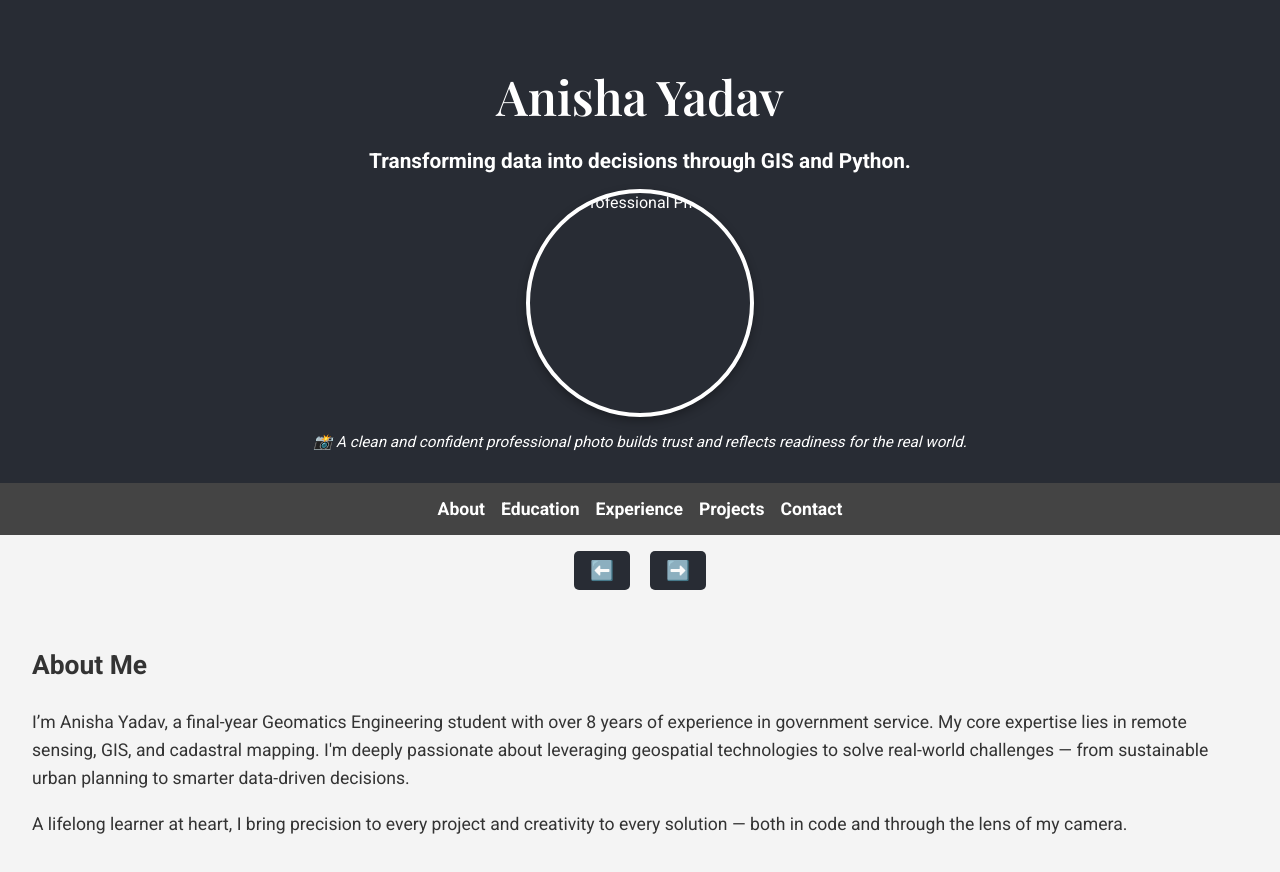
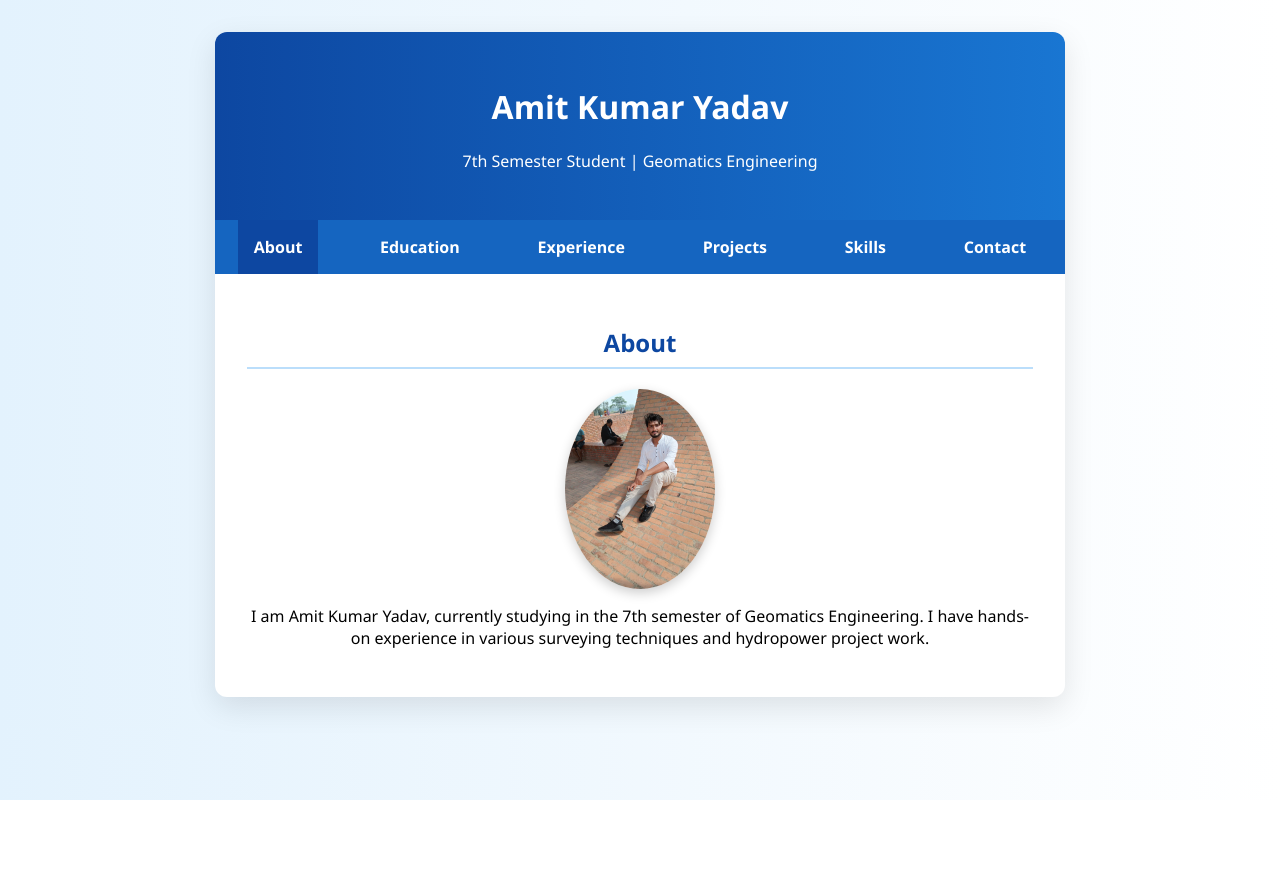
Before and after one commit to Amityadav127/Portfolio, a plain HTML site: page index.html in a window 1280 px wide. Both pictures are taken after a click on the link "About". After the commit the page ends 800 px from the top, so only its background shows below. Drawn offline with nearby package versions, Linux system fonts and the light colour scheme.

Commit message:
Add files via upload

```diff
--- a/index.html
+++ b/index.html
@@ -2,218 +2,259 @@
 <html lang="en">
 <head>
   <meta charset="UTF-8" />
-  <meta name="viewport" content="width=device-width, initial-scale=1.0" />
-  <title>Anisha Yadav Portfolio</title>
+  <meta name="viewport" content="width=device-width, initial-scale=1.0"/>
+  <title>Amit Kumar Yadav - Portfolio</title>
   <style>
-    @import url('https://fonts.googleapis.com/css2?family=Playfair+Display:wght@600&family=Roboto:wght@300;400;700&display=swap');
+    body {
+      font-family: 'Segoe UI', Tahoma, Geneva, Verdana, sans-serif;
+      margin: 0;
+      padding: 0;
+      background: linear-gradient(to right, #e3f2fd, #ffffff);
+      display: flex;
+      flex-direction: column;
+      align-items: center;
+    }
 
-    body {
+    .container {
+      max-width: 850px;
+      width: 100%;
+      background: white;
+      box-shadow: 0 10px 30px rgba(0,0,0,0.1);
+      margin: 2rem;
+      border-radius: 12px;
+      overflow: hidden;
+    }
+
+    header {
+      background: linear-gradient(to right, #0d47a1, #1976d2);
+      color: white;
+      text-align: center;
+      padding: 2rem 1rem;
+    }
+
+    nav {
+      background-color: #1565c0;
+    }
+
+    nav ul {
+      list-style: none;
+      display: flex;
+      justify-content: space-around;
+      padding: 0;
       margin: 0;
-      font-family: 'Roboto', sans-serif;
-      background: #f4f4f4;
-      color: #333;
     }
-    header {
-      background: #282c34;
-      color: white;
-      padding: 2rem;
-      text-align: center;
-    }
-    header h1 {
-      font-family: 'Playfair Display', serif;
-      font-size: 3rem;
-      margin-bottom: 0.5rem;
-    }
-    header p.tagline {
-      font-size: 1.3rem;
-      font-weight: bold;
-      margin-bottom: 1rem;
-    }
-    header p.photo-note {
-      font-size: 0.95rem;
-      max-width: 700px;
-      margin: 1rem auto 0;
-      font-style: italic;
-    }
-    .profile-pics {
-      display: flex;
-      justify-content: center;
-      margin-top: 1rem;
-    }
-    .profile-pics img {
-      height: 220px;
-      width: 220px;
-      border-radius: 50%;
-      object-fit: cover;
-      border: 4px solid white;
-      box-shadow: 0 4px 10px rgba(0, 0, 0, 0.3);
-    }
-    nav {
-      display: flex;
-      justify-content: center;
-      gap: 1rem;
-      background: #444;
-      padding: 1rem;
-    }
-    nav a {
+
+    nav ul li a {
       color: white;
       text-decoration: none;
+      padding: 1rem;
+      display: block;
       font-weight: bold;
-      cursor: pointer;
-      font-size: 1.1rem;
+      transition: background 0.3s;
     }
+
+    nav ul li a:hover,
+    nav ul li a.active {
+      background-color: #0d47a1;
+    }
+
     section {
       display: none;
       padding: 2rem;
-      font-size: 1.1rem;
-      line-height: 1.6;
     }
+
     section.active {
       display: block;
     }
-    .arrow-nav {
+
+    h2 {
       text-align: center;
-      margin-top: 1rem;
+      color: #0d47a1;
+      border-bottom: 2px solid #bbdefb;
+      padding-bottom: 0.5rem;
     }
-    .arrow-nav button {
-      margin: 0 0.5rem;
-      padding: 0.5rem 1rem;
-      font-size: 1.2rem;
-      cursor: pointer;
-      background-color: #282c34;
+
+    .profile-pic {
+      max-width: 150px;
+      border-radius: 50%;
+      display: block;
+      margin: 0 auto 1rem;
+      box-shadow: 0 4px 12px rgba(0,0,0,0.2);
+    }
+
+    .skills ul, .education ul, .experience ul {
+      list-style: none;
+      padding: 0;
+      margin: 0;
+    }
+
+    .skills ul li, .education ul li, .experience ul li {
+      margin: 8px 0;
+      padding: 8px;
+      background-color: #e3f2fd;
+      border-radius: 6px;
+    }
+
+    .experience-images {
+      text-align: center;
+    }
+
+    .experience-images img {
+      max-width: 90%;
+      margin: 10px;
+      border-radius: 10px;
+      box-shadow: 0 4px 8px rgba(0,0,0,0.1);
+    }
+
+    .contact-details {
+      margin-bottom: 1.5rem;
+      text-align: center;
+      font-size: 1rem;
+    }
+
+    .contact-form textarea {
+      width: 100%;
+      padding: 1rem;
+      margin-bottom: 1rem;
+      border: 1px solid #ccc;
+      border-radius: 6px;
+      font-size: 1rem;
+      resize: vertical;
+    }
+
+    .contact-form button {
+      display: block;
+      margin: 0 auto;
+      padding: 0.75rem 2rem;
+      background-color: #1565c0;
       color: white;
       border: none;
-      border-radius: 5px;
+      border-radius: 6px;
+      cursor: pointer;
+      font-size: 1rem;
+      transition: background 0.3s;
     }
-    .experience-photo {
-      display: flex;
-      justify-content: center;
-      margin-top: 1rem;
+
+    .contact-form button:hover {
+      background-color: #0d47a1;
     }
-    .experience-photo img {
-      width: 300px;
-      height: auto;
-      border-radius: 10px;
-      box-shadow: 0 4px 8px rgba(0,0,0,0.2);
+
+    p {
+      text-align: center;
     }
-    .project-list {
-      list-style: none;
-      padding-left: 0;
-    }
-    .project-list li {
-      margin-bottom: 1.5rem;
-    }
-    .project-title {
-      font-weight: bold;
-      font-size: 1.2rem;
-      color: #2c3e50;
-    }
+
   </style>
 </head>
 <body>
+
+<div class="container">
   <header>
-    <h1>Anisha Yadav</h1>
-    <p class="tagline">Transforming data into decisions through GIS and Python.</p>
-    <div class="profile-pics">
-      <img src="pp.png.jpeg" alt="Professional Photo">
-    </div>
-    <p class="photo-note">📸 A clean and confident professional photo builds trust and reflects readiness for the real world.</p>
+    <h1>Amit Kumar Yadav</h1>
+    <p>7th Semester Student | Geomatics Engineering</p>
   </header>
 
   <nav>
-    <a onclick="showSection('about')">About</a>
-    <a onclick="showSection('education')">Education</a>
-    <a onclick="showSection('experience')">Experience</a>
-    <a onclick="showSection('projects')">Projects</a>
-    <a onclick="showSection('contact')">Contact</a>
+    <ul>
+      <li><a href="#" class="tab-link active" data-tab="about">About</a></li>
+      <li><a href="#" class="tab-link" data-tab="education">Education</a></li>
+      <li><a href="#" class="tab-link" data-tab="experience">Experience</a></li>
+      <li><a href="#" class="tab-link" data-tab="projects">Projects</a></li>
+      <li><a href="#" class="tab-link" data-tab="skills">Skills</a></li>
+      <li><a href="#" class="tab-link" data-tab="contact">Contact</a></li>
+    </ul>
   </nav>
 
-  <div class="arrow-nav">
-    <button onclick="previousSection()">⬅️</button>
-    <button onclick="nextSection()">➡️</button>
-  </div>
-
   <section id="about" class="active">
-    <h2>About Me</h2>
-    <p>
-      I’m Anisha Yadav, a final-year Geomatics Engineering student with over 8 years of experience in government service.
-      My core expertise lies in remote sensing, GIS, and cadastral mapping. I'm deeply passionate about leveraging geospatial
-      technologies to solve real-world challenges — from sustainable urban planning to smarter data-driven decisions.
-    </p>
-    <p>
-      A lifelong learner at heart, I bring precision to every project and creativity to every solution — both in code and through the lens of my camera.
-    </p>
+    <h2>About</h2>
+    <img src="amit.png.jpeg.jpg" alt="Amit Kumar Yadav" class="profile-pic">
+    <p>I am Amit Kumar Yadav, currently studying in the 7th semester of Geomatics Engineering. I have hands-on experience in various surveying techniques and hydropower project work.</p>
   </section>
 
   <section id="education">
     <h2>Education</h2>
     <ul>
-      <li>🎓 Schooling from Amar Kanti Secondary English School – 2011</li>
-      <li>📐 Diploma in Geomatics Engineering – 2015</li>
-      <li>🔬 +2 Science – 2019</li>
-      <li>📍 Bachelor in Geomatics Engineering – Started in 2021 (Ongoing)</li>
+      <li><strong>Bachelor:</strong> Geomatics Engineering (7th Semester)</li>
+      <li><strong>+2:</strong> CCRC (College of Commerce and Resource Center)</li>
+      <li><strong>Schooling:</strong> Monastic Higher Secondary Boarding School</li>
     </ul>
   </section>
 
   <section id="experience">
     <h2>Experience</h2>
     <ul>
-      <li>8 years as a Government Employee</li>
-      <li>Cadastral Surveying and Mapping</li>
-      <li>Remote Sensing</li>
-      <li>GIS</li>
-      <li>Total Station</li>
-      <li>Urban Planning and Plotting</li>
-      <li>Topographical Mapping</li>
+      <li>1 Month - Control Survey, Topographical Survey, Triangulation, Resection, Chain Survey, Compass Survey</li>
+      <li>1 Month - Hydropower Survey</li>
     </ul>
-    <div class="experience-photo">
-      <img src="jp.png.jpeg" alt="Experience Photo">
+    <div class="experience-images">
+      <img src="amit1.png.jpeg.jpg" alt="Surveying Activity 1">
+      <img src="amit2.png.jpeg.jpg" alt="Surveying Activity 2">
     </div>
   </section>
 
   <section id="projects">
     <h2>Projects</h2>
-    <ul class="project-list">
-      <li>
-        <span class="project-title">1. 3D Modelling of Khopasi Hydropower</span>
-      </li>
-      <li>
-        <span class="project-title">2. Groundwater Potential Mapping of Mahottari</span>
-      </li>
-      <li>
-        <span class="project-title">3. Direction Angle Transformer & Angle Visualization Panel</span>
-      </li>
-      <li>
-        <span class="project-title">4. Least Cost Path Analysis for Transmission Line from Dhalkebar Substation</span>
-      </li>
-    </ul>
+    <ol>
+      <li>3D Modelling of Khopasi Hydropower</li>
+      <li>Groundwater Potential Mapping of Mahottari</li>
+      <li>Direction Angle Transformer & Angle Visualization Panel</li>
+      <li>Least Cost Path Analysis for Transmission Line from Dhalkebar Substation</li>
+    </ol>
+  </section>
+
+  <section id="skills">
+    <h2>Skills</h2>
+    <div class="skills">
+      <ul>
+        <li>Total Station</li>
+        <li>C Programming</li>
+        <li>C++ Programming</li>
+        <li>JavaScript</li>
+        <li>CSS</li>
+        <li>GIS</li>
+        <li>Web Designing</li>
+        <li>Video Editing</li>
+      </ul>
+    </div>
   </section>
 
   <section id="contact">
     <h2>Contact</h2>
-    <p>Email: anishayadav8848@gmail.com</p>
-    <p>Phone: 9860915021</p>
+    <div class="contact-details">
+      <p><strong>Mobile:</strong> 9812055932</p>
+      <p><strong>Email:</strong> aryanamitk32@gmail.com</p>
+    </div>
+    <form class="contact-form">
+      <textarea rows="5" placeholder="Your Message" required></textarea>
+      <button type="submit">Send Message</button>
+    </form>
   </section>
+</div>
 
-  <script>
-    const sections = ["about", "education", "experience", "projects", "contact"];
-    let currentSectionIndex = 0;
+<script>
+  const links = document.querySelectorAll('.tab-link');
+  const sections = document.querySelectorAll('section');
 
-    function showSection(id) {
-      document.querySelectorAll("section").forEach(sec => sec.classList.remove("active"));
-      document.getElementById(id).classList.add("active");
-      currentSectionIndex = sections.indexOf(id);
-    }
+  links.forEach(link => {
+    link.addEventListener('click', function(e) {
+      e.preventDefault();
+      links.forEach(l => l.classList.remove('active'));
+      this.classList.add('active');
 
-    function nextSection() {
-      currentSectionIndex = (currentSectionIndex + 1) % sections.length;
-      showSection(sections[currentSectionIndex]);
-    }
+      const target = this.getAttribute('data-tab');
+      sections.forEach(sec => {
+        sec.classList.remove('active');
+        if (sec.id === target) {
+          sec.classList.add('active');
+        }
+      });
+    });
+  });
 
-    function previousSection() {
-      currentSectionIndex = (currentSectionIndex - 1 + sections.length) % sections.length;
-      showSection(sections[currentSectionIndex]);
-    }
-  </script>
+  document.querySelector('.contact-form').addEventListener('submit', function(e) {
+    e.preventDefault();
+    alert('Message sent successfully!');
+  });
+</script>
+
 </body>
 </html>
```
